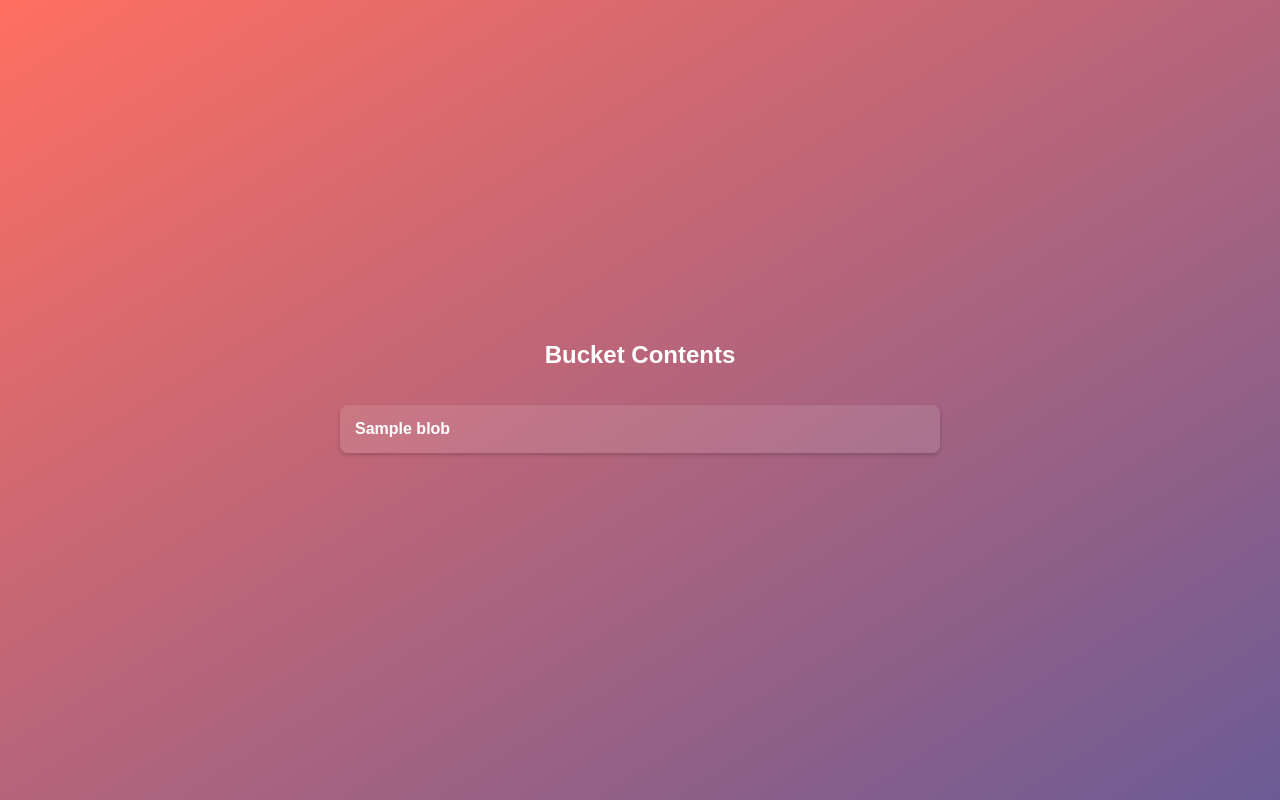
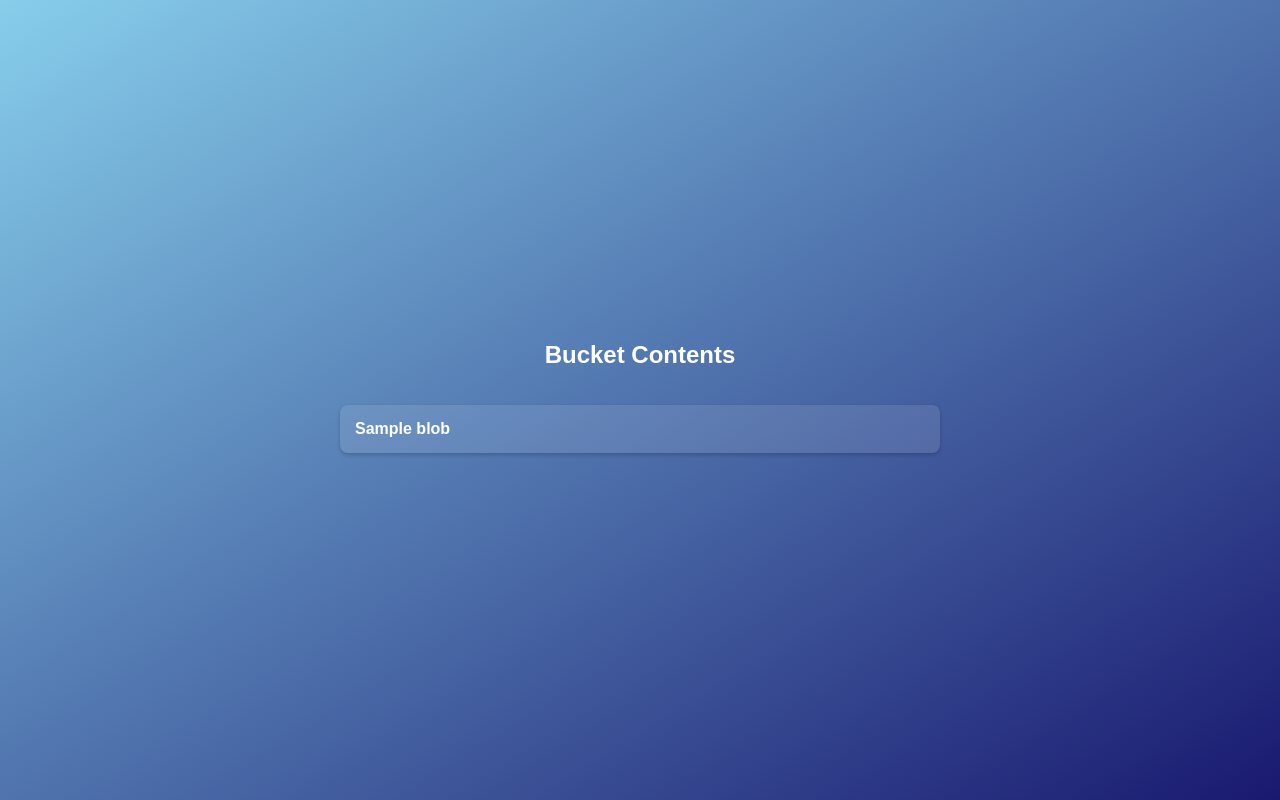
Before and after one commit to tharunkunuthuru/application-part, a Flask app: template templates/bucket.html in a window 1280 px wide. Run offline with Flask 2, Linux system fonts and the light colour scheme; the template is opened without the code that fills it: most values are stand-ins (such as "Sample title", 1, 10 or a date in 2020).

Commit message:
Update bucket.html

```diff
--- a/templates/bucket.html
+++ b/templates/bucket.html
@@ -5,7 +5,8 @@
   <style>
     body {
       font-family: Arial, sans-serif;
-      background: linear-gradient(to bottom right, #ff6f61, #6b5b95); /* Vibrant gradient */
+      /* Sky blue to navy blue gradient */
+      background: linear-gradient(to bottom right, #87CEEB, #191970);
       color: white;
       margin: 0;
       display: flex;
```
